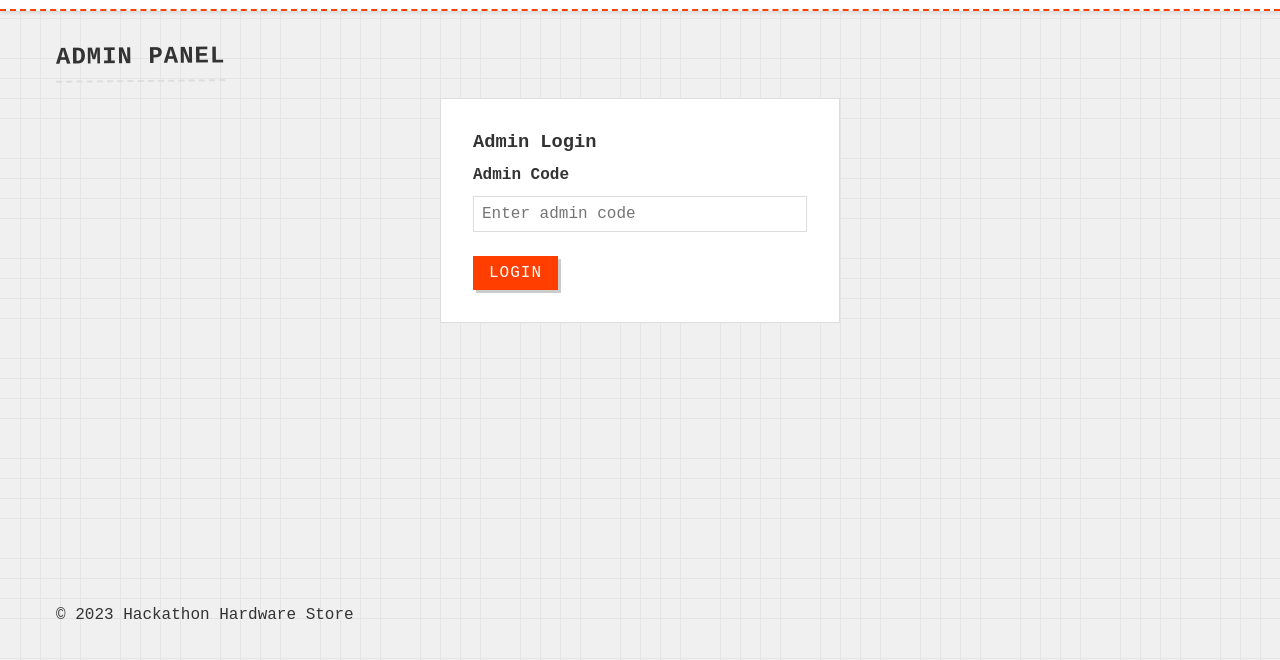
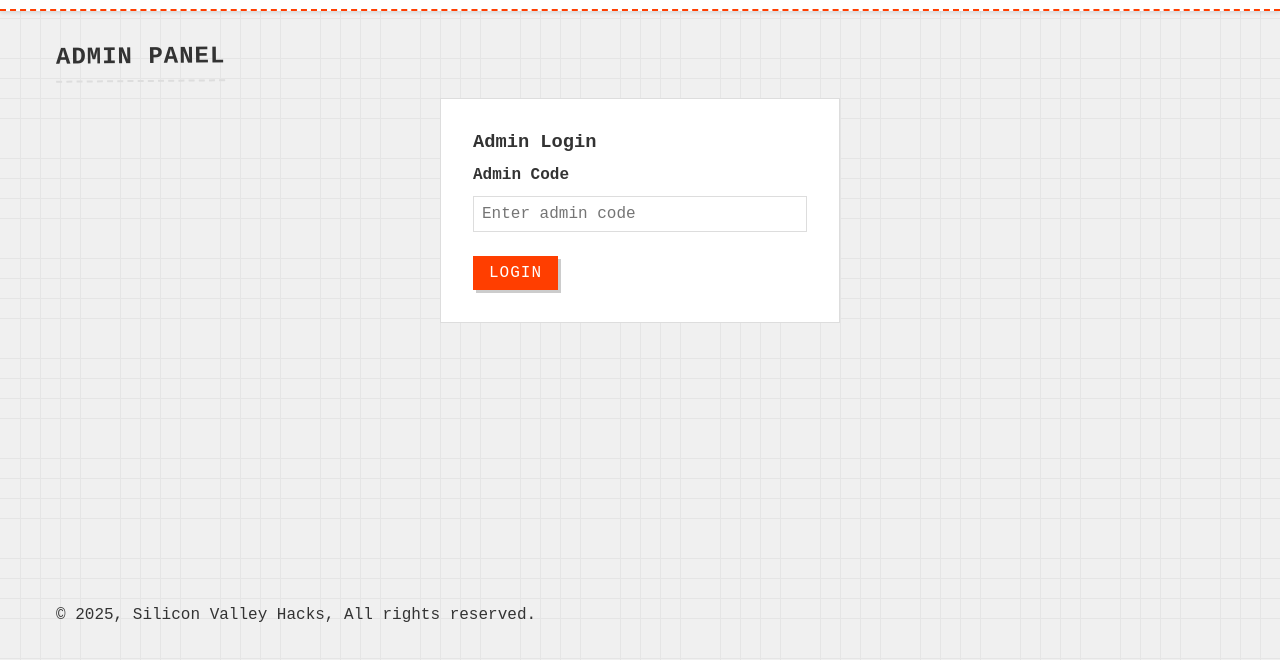
Before and after one commit to taciturnaxolotl/hackathonstore, a plain HTML site: page client/admin.html in a window 1280 px wide. Shown: the part 62-722 px from the top of the page. Drawn offline with Linux system fonts and the light colour scheme.

Commit message:
lol add weird copyright

```diff
--- a/client/admin.html
+++ b/client/admin.html
@@ -100,7 +100,7 @@
 
   <footer>
     <div class="container">
-      <p>&copy; 2023 Hackathon Hardware Store</p>
+      <p>&copy; 2025, Silicon Valley Hacks, All rights reserved.</p>
     </div>
   </footer>
 
```
Also changed, not shown: client/cart.html (+1 -1 lines), client/checkout.html (+1 -1 lines), client/index.html (+1 -1 lines), client/order.html (+1 -1 lines).
